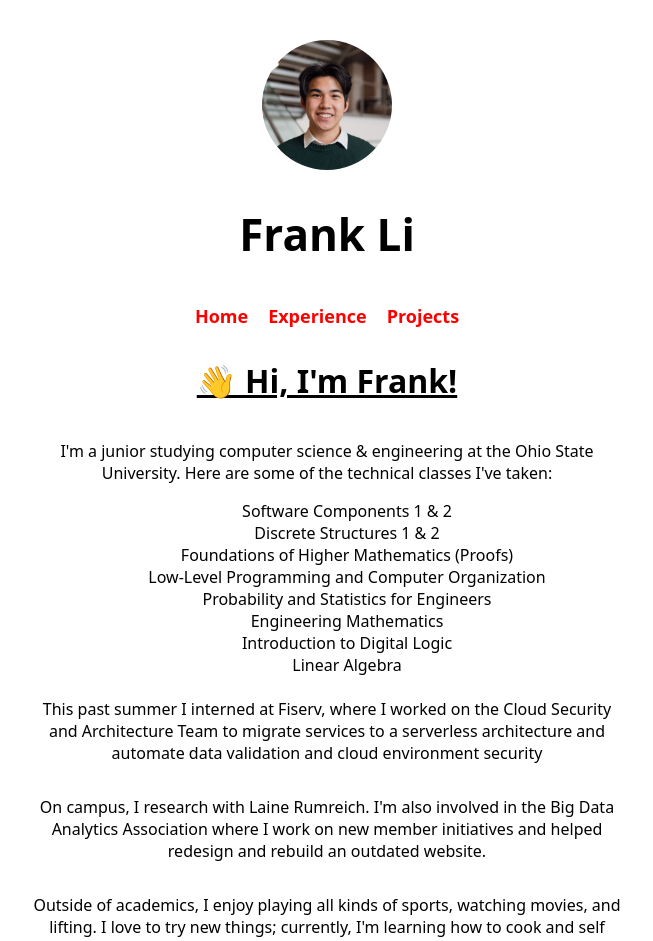
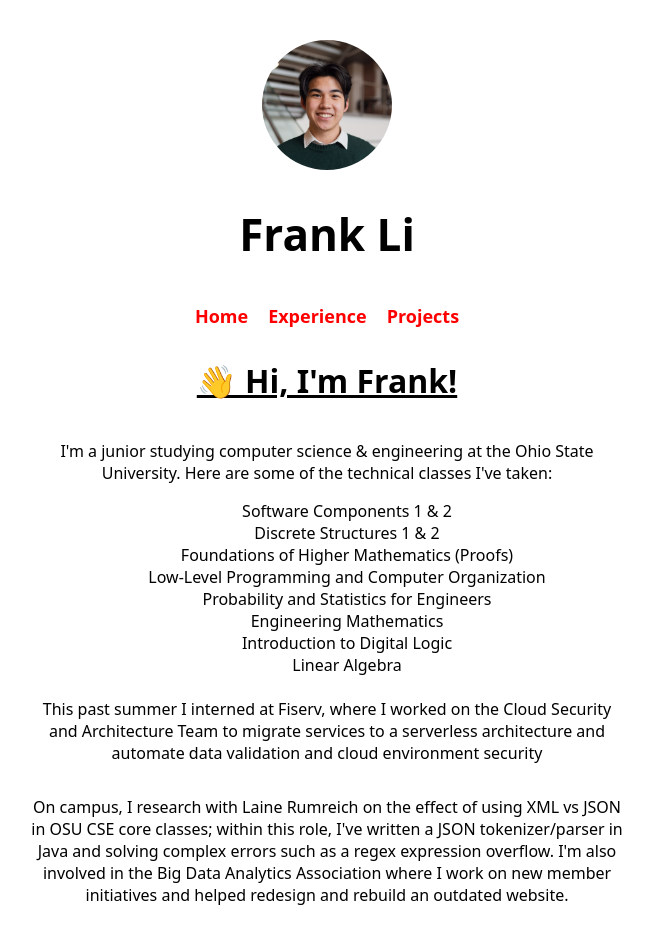
Before and after one commit to lifrank1/frankli, a React (Vite) app: page /home in a window 1280 px wide. Shown: the top 941 px of the page, without its empty margins (313-966 px from the left). Built offline with nearby package versions, Linux system fonts and the light colour scheme.

Commit message:
research

```diff
--- a/pages/Home.tsx
+++ b/pages/Home.tsx
@@ -22,15 +22,18 @@ function Home() {
       </p>
 
       <p>
-        This past summer I interned at Fiserv, where I worked on the
-        Cloud Security and Architecture Team to migrate services to a serverless
+        This past summer I interned at Fiserv, where I worked on the Cloud
+        Security and Architecture Team to migrate services to a serverless
         architecture and automate data validation and cloud environment security
       </p>
 
       <p>
-        On campus, I research with Laine Rumreich. I'm also involved in the Big
-        Data Analytics Association where I work on new member initiatives and
-        helped redesign and rebuild an outdated website.
+        On campus, I research with Laine Rumreich on the effect of using XML vs
+        JSON in OSU CSE core classes; within this role, I've written a JSON
+        tokenizer/parser in Java and solving complex errors such as a regex
+        expression overflow. I'm also involved in the Big Data Analytics
+        Association where I work on new member initiatives and helped redesign
+        and rebuild an outdated website.
       </p>
 
       <p>
```
